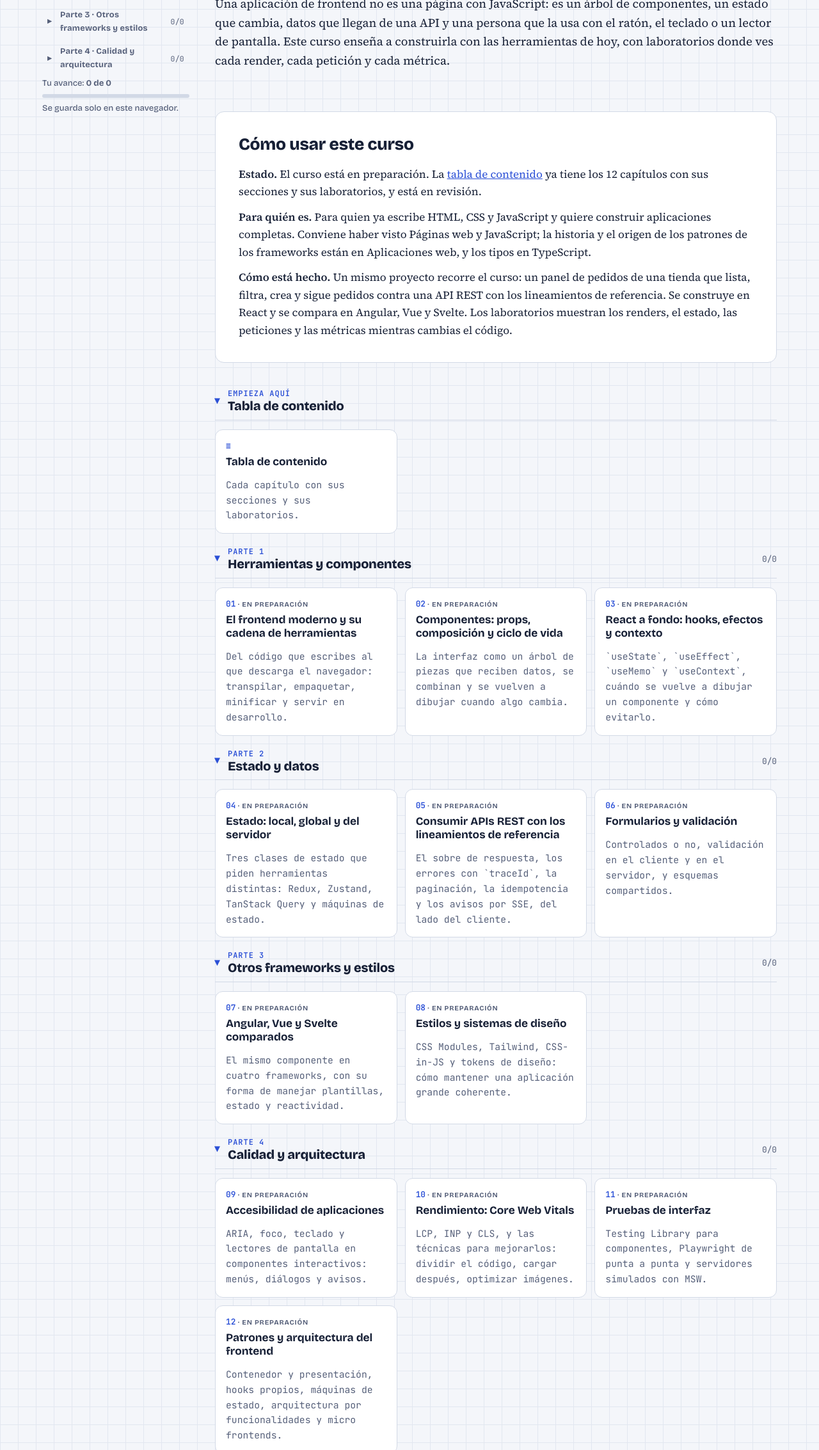
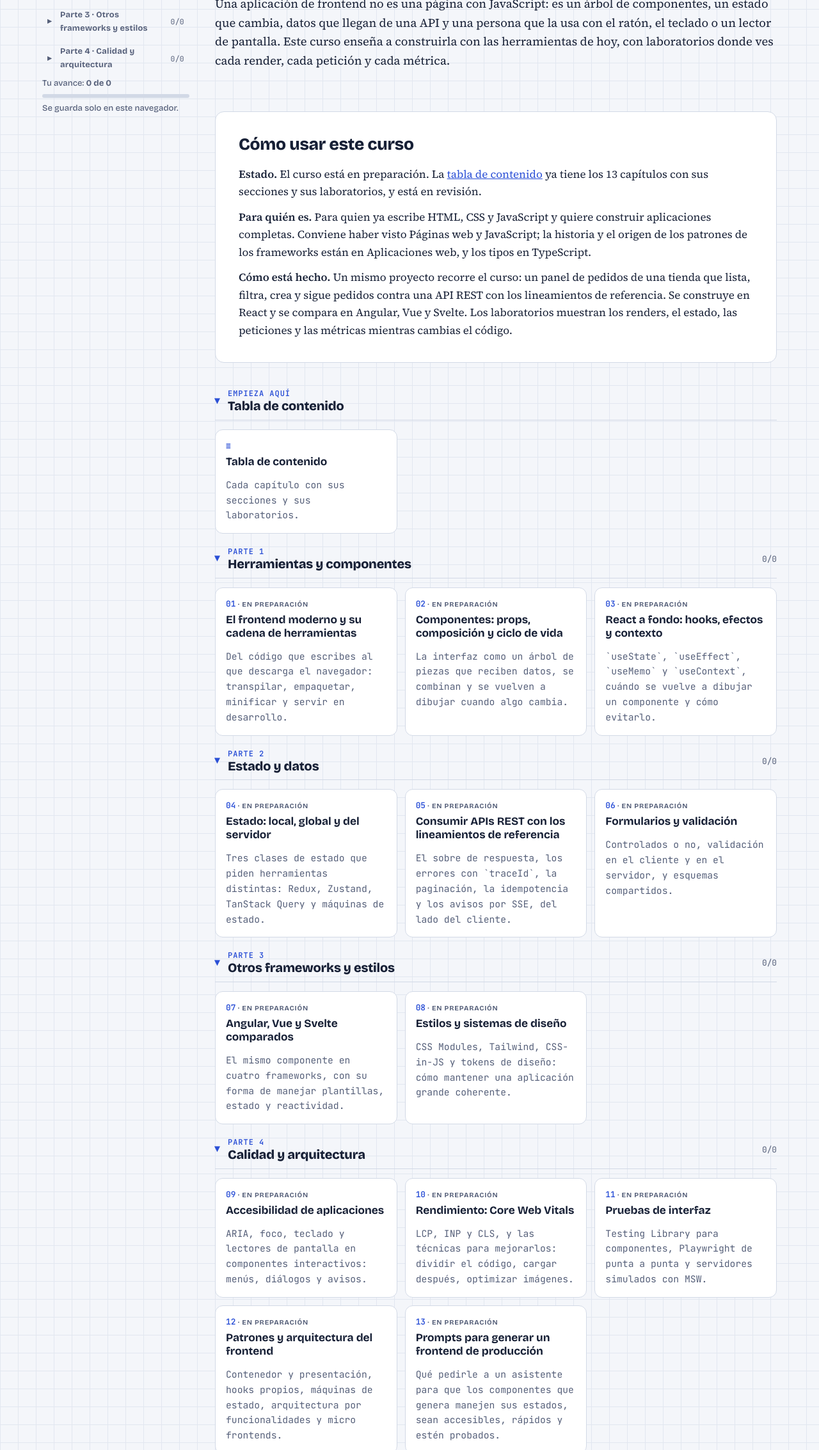
Before and after one commit to aaramirez/frontend, a plain HTML site: page index.html in a window 1280 px wide. Shown: the part 294-2560 px from the top of the page at 64% size. Drawn offline with nearby package versions, Linux system fonts and the light colour scheme.

Commit message:
Tabla de contenido: Prompts de IA para generar con criterios de producción

```diff
--- a/assets/lab.js
+++ b/assets/lab.js
@@ -70,7 +70,7 @@ function ring(ctx,x,y,color,fill){ctx.beginPath();ctx.arc(x,y,6,0,Math.PI*2);ctx
 /* ---------- Navegación entre páginas y avance ---------- */
 // Datos del curso: los escribe el motor al generar el sitio
 const CURSO={"prefijo": "front-"};
-const PAGES=[["index", "index.html", "", "Inicio", 0, 0], ["temario", "temario.html", "", "Tabla de contenido", 0, "temario"], ["frontend-moderno", "01-frontend-moderno.html", "01", "El frontend moderno", 1, 1], ["componentes", "02-componentes.html", "02", "Componentes", 1, 1], ["react-a-fondo", "03-react-a-fondo.html", "03", "React a fondo", 1, 1], ["estado", "04-estado.html", "04", "Estado", 1, 2], ["consumir-apis", "05-consumir-apis.html", "05", "Consumir APIs", 1, 2], ["formularios", "06-formularios.html", "06", "Formularios", 1, 2], ["angular-vue-svelte", "07-angular-vue-svelte.html", "07", "Angular, Vue y Svelte", 1, 3], ["estilos", "08-estilos.html", "08", "Estilos", 1, 3], ["accesibilidad", "09-accesibilidad.html", "09", "Accesibilidad", 1, 4], ["rendimiento", "10-rendimiento.html", "10", "Rendimiento", 1, 4], ["pruebas", "11-pruebas.html", "11", "Pruebas de interfaz", 1, 4], ["patrones", "12-patrones.html", "12", "Patrones del frontend", 1, 4]];
+const PAGES=[["index", "index.html", "", "Inicio", 0, 0], ["temario", "temario.html", "", "Tabla de contenido", 0, "temario"], ["frontend-moderno", "01-frontend-moderno.html", "01", "El frontend moderno", 1, 1], ["componentes", "02-componentes.html", "02", "Componentes", 1, 1], ["react-a-fondo", "03-react-a-fondo.html", "03", "React a fondo", 1, 1], ["estado", "04-estado.html", "04", "Estado", 1, 2], ["consumir-apis", "05-consumir-apis.html", "05", "Consumir APIs", 1, 2], ["formularios", "06-formularios.html", "06", "Formularios", 1, 2], ["angular-vue-svelte", "07-angular-vue-svelte.html", "07", "Angular, Vue y Svelte", 1, 3], ["estilos", "08-estilos.html", "08", "Estilos", 1, 3], ["accesibilidad", "09-accesibilidad.html", "09", "Accesibilidad", 1, 4], ["rendimiento", "10-rendimiento.html", "10", "Rendimiento", 1, 4], ["pruebas", "11-pruebas.html", "11", "Pruebas de interfaz", 1, 4], ["patrones", "12-patrones.html", "12", "Patrones del frontend", 1, 4], ["prompts-frontend-produccion", "13-prompts-frontend-produccion.html", "13", "Prompts de producción", 1, 4]];
 const ETAPAS=[["temario", "Tabla de contenido"], [1, "Parte 1 · Herramientas y componentes"], [2, "Parte 2 · Estado y datos"], [3, "Parte 3 · Otros frameworks y estilos"], [4, "Parte 4 · Calidad y arquitectura"]];
 const PREF=CURSO.prefijo;
 const store={get(k){try{return localStorage.getItem(k);}catch(e){return null;}},set(k,v){try{localStorage.setItem(k,v);}catch(e){}}};
--- a/index.html
+++ b/index.html
@@ -38,7 +38,7 @@ height="0" width="0" style="display:none;visibility:hidden"></iframe></noscript>
 <section>
   <h2>Cómo usar este curso</h2>
   <div class="prose">
-    <p><b>Estado.</b> El curso está en preparación. La <a href="temario.html">tabla de contenido</a> ya tiene los 12 capítulos con sus secciones y sus laboratorios, y está en revisión.</p>
+    <p><b>Estado.</b> El curso está en preparación. La <a href="temario.html">tabla de contenido</a> ya tiene los 13 capítulos con sus secciones y sus laboratorios, y está en revisión.</p>
     <p><b>Para quién es.</b> Para quien ya escribe HTML, CSS y JavaScript y quiere construir aplicaciones completas. Conviene haber visto Páginas web y JavaScript; la historia y el origen de los patrones de los frameworks están en Aplicaciones web, y los tipos en TypeScript.</p>
     <p><b>Cómo está hecho.</b> Un mismo proyecto recorre el curso: un panel de pedidos de una tienda que lista, filtra, crea y sigue pedidos contra una API REST con los lineamientos de referencia. Se construye en React y se compara en Angular, Vue y Svelte. Los laboratorios muestran los renders, el estado, las peticiones y las métricas mientras cambias el código.</p>
   </div>
@@ -79,6 +79,7 @@ height="0" width="0" style="display:none;visibility:hidden"></iframe></noscript>
     <div class="mod soon" data-id="rendimiento"><span class="n">10</span><b>Rendimiento: Core Web Vitals</b><p>LCP, INP y CLS, y las técnicas para mejorarlos: dividir el código, cargar después, optimizar imágenes.</p></div>
     <div class="mod soon" data-id="pruebas"><span class="n">11</span><b>Pruebas de interfaz</b><p>Testing Library para componentes, Playwright de punta a punta y servidores simulados con MSW.</p></div>
     <div class="mod soon" data-id="patrones"><span class="n">12</span><b>Patrones y arquitectura del frontend</b><p>Contenedor y presentación, hooks propios, máquinas de estado, arquitectura por funcionalidades y micro frontends.</p></div>
+    <div class="mod soon" data-id="prompts-frontend-produccion"><span class="n">13</span><b>Prompts para generar un frontend de producción</b><p>Qué pedirle a un asistente para que los componentes que genera manejen sus estados, sean accesibles, rápidos y estén probados.</p></div>
   </div>
 </details>
 
```
Also changed, not shown: temario.html (+2 -2 lines), 1 other file.
